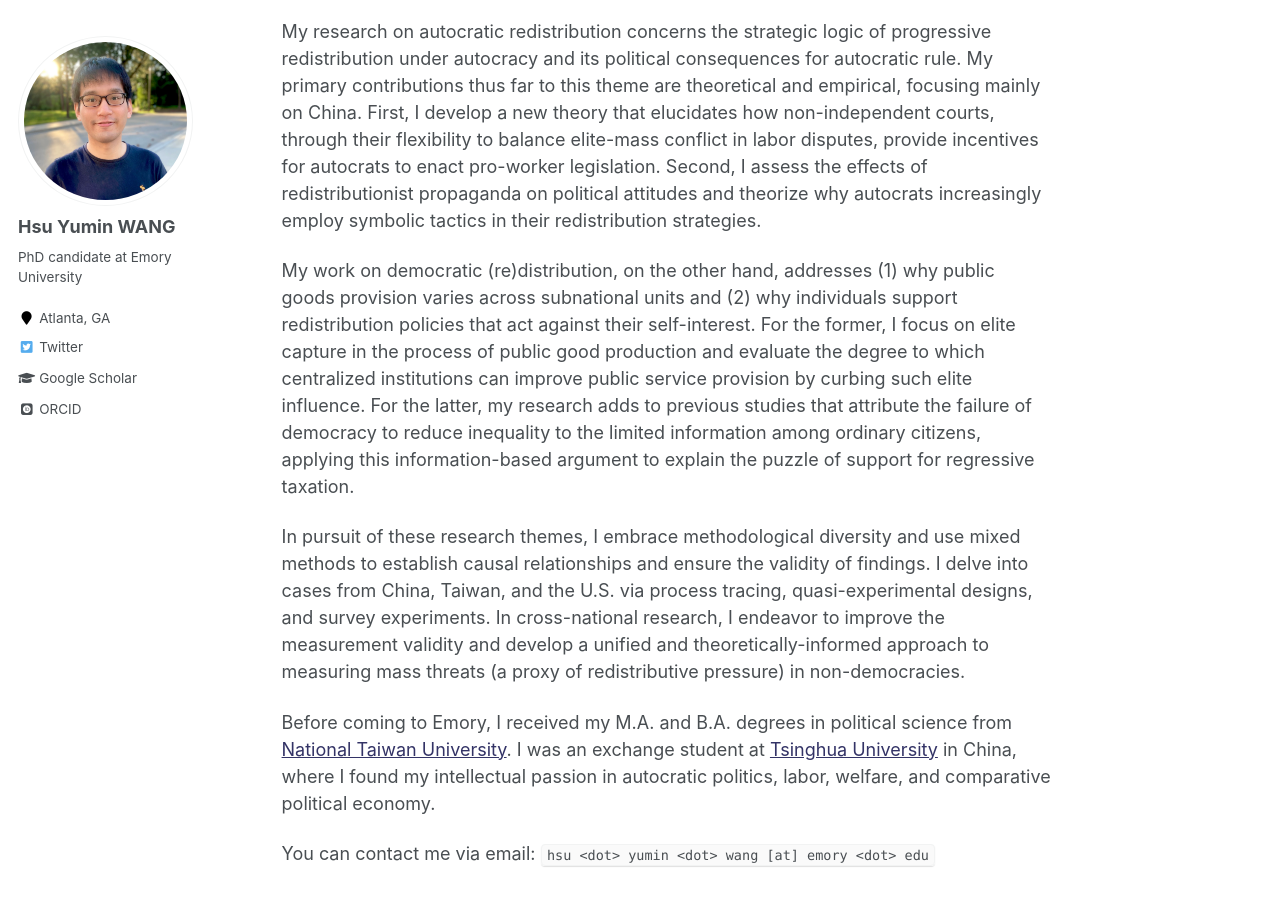
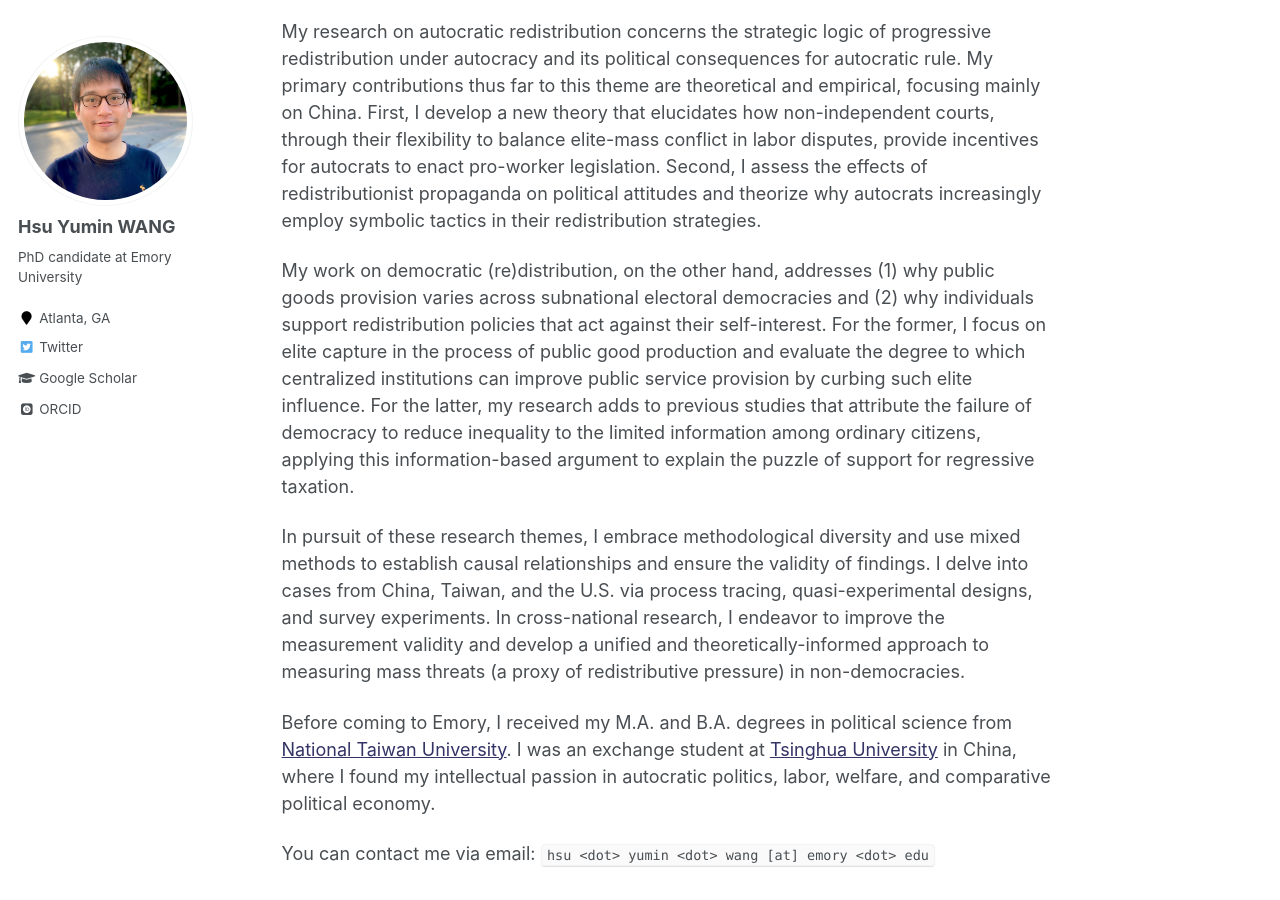
Before and after one commit to hsuyumin/hsuyumin.github.io, a Jekyll site: the page built from _pages/about.md, in a window 1280 px wide and 900 px high, scrolled down 355 px. Built offline with Jekyll 4.4.1, drawn with Linux system fonts in a browser that asks for light colours; some web fonts are replaced.

Commit message:
Update about.md

```diff
--- a/_pages/about.md
+++ b/_pages/about.md
@@ -12,7 +12,7 @@ I am a Ph.D. candidate in the [Department of Political Science at Emory Universi
 
 My research on autocratic redistribution concerns the strategic logic of progressive redistribution under autocracy and its political consequences for autocratic rule. My primary contributions thus far to this theme are theoretical and empirical, focusing mainly on China. First, I develop a new theory that elucidates how non-independent courts, through their flexibility to balance elite-mass conflict in labor disputes, provide incentives for autocrats to enact pro-worker legislation. Second, I assess the effects of redistributionist propaganda on political attitudes and theorize why autocrats increasingly employ symbolic tactics in their redistribution strategies.
 
-My work on democratic (re)distribution, on the other hand, addresses (1) why public goods provision varies across subnational units and (2) why individuals support redistribution policies that act against their self-interest. For the former, I focus on elite capture in the process of public good production and evaluate the degree to which centralized institutions can improve public service provision by curbing such elite influence. For the latter, my research adds to previous studies that attribute the failure of democracy to reduce inequality to the limited information among ordinary citizens, applying this information-based argument to explain the puzzle of support for regressive taxation.
+My work on democratic (re)distribution, on the other hand, addresses (1) why public goods provision varies across subnational electoral democracies and (2) why individuals support redistribution policies that act against their self-interest. For the former, I focus on elite capture in the process of public good production and evaluate the degree to which centralized institutions can improve public service provision by curbing such elite influence. For the latter, my research adds to previous studies that attribute the failure of democracy to reduce inequality to the limited information among ordinary citizens, applying this information-based argument to explain the puzzle of support for regressive taxation.
 
 In pursuit of these research themes, I embrace methodological diversity and use mixed methods to establish causal relationships and ensure the validity of findings. I delve into cases from China, Taiwan, and the U.S. via process tracing, quasi-experimental designs, and survey experiments. In cross-national research, I endeavor to improve the measurement validity and develop a unified and theoretically-informed approach to measuring mass threats (a proxy of redistributive pressure) in non-democracies.
 
```
